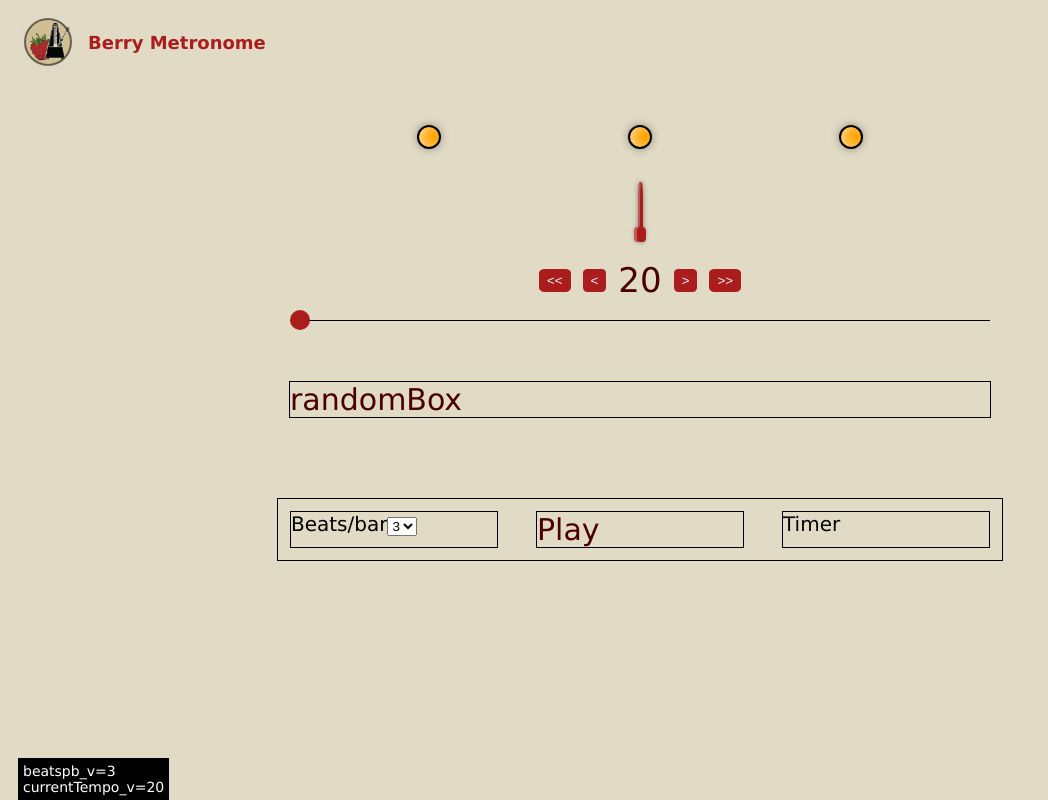
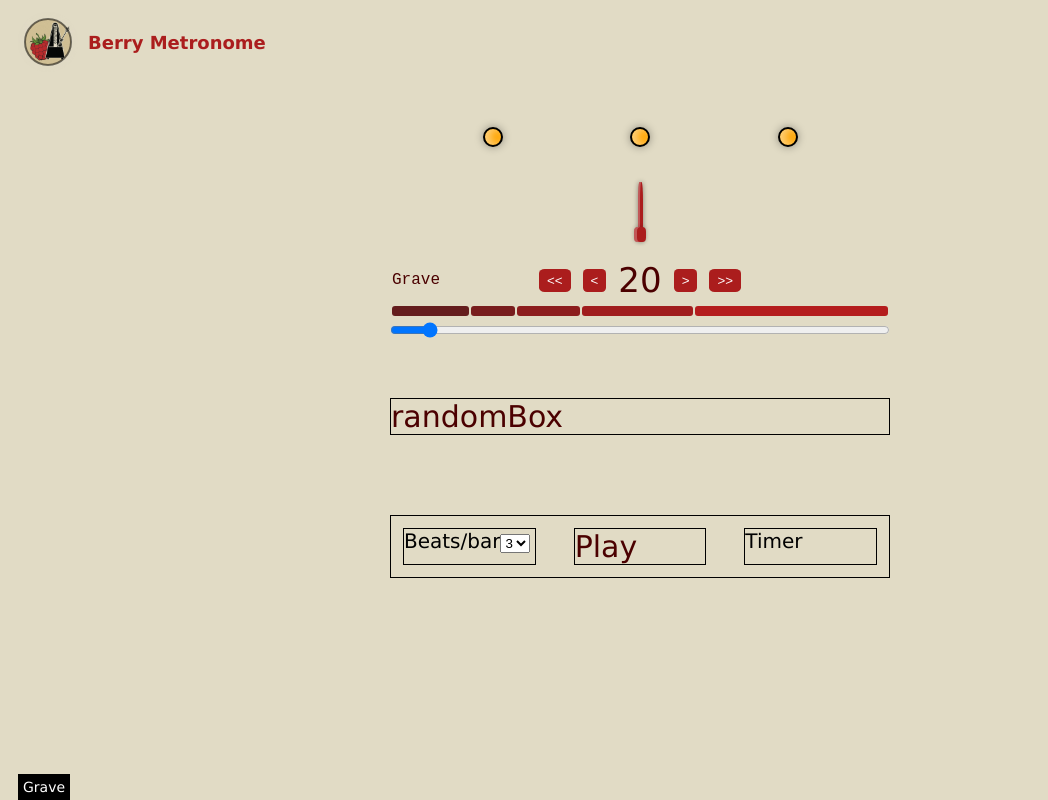
Before and after one commit to kaifussain/Berry-Metronome, a React (Vite) app: page / in a window 1280 px wide. Shown: the whole page, without its empty margins (0-1048 px from the left). Built offline with nearby package versions, Linux system fonts and the light colour scheme.

Commit message:
built the tempo slider UI

```diff
--- a/src/App.css
+++ b/src/App.css
@@ -6,6 +6,9 @@
   position:fixed;
   bottom:0;
   padding:5px;
+}
+*{
+  box-sizing: border-box;
 }
 body{
   font-family: 'Lucida Sans', 'Lucida Sans Regular', 'Lucida Grande', 'Lucida Sans Unicode', Geneva, Verdana, sans-serif;
@@ -39,7 +42,7 @@ header{
   align-items: center;
   gap:10px;
   height: 50px;
-  max-width: 800px;
+  max-width: 550px;
   margin:auto;
   margin-top:40px;
 }
@@ -105,38 +108,64 @@ header{
   cursor: default;
   font-size: 34px;
 }
-#tempoSlider{
-  height: 1px;
-  margin:auto;
-  max-width:700px;
-  background-color: black;
-  margin-top: 20px;
-  position:relative;
-}
-#tempoSliderPointer{
-  width:20px;
-  height:20px;
-  background-color: var(--berry-color);
-  border-radius: 50%;
-  position:absolute;
-  top:-10px;
-  transition: 0.2s;
-  cursor: pointer;
-}
-#tempoSliderPointer:hover{
-  filter:brightness(1.15);
-}
-#tempoSliderPointer:active{
-  transform: scale(1.1);
+#currentTempoName{
+  font-size:16px;
+  font-family: monospace;
+  position: absolute;
+  top:-33px;
 }
 
-
+#tempoRangeBox{
+  position: relative;
+  padding:2px;
+  margin:4px auto 4px auto;
+  max-width: 500px;
+  display: flex;
+  gap:2px;
+}
+.eachTempoRange{
+  height:10px;
+  background-color: black;
+  border-radius: 3px;
+  cursor: pointer;
+  transition: .1s;
+}
+.eachTempoRange:active{
+  transform: scaleY(1.2);
+}
+.verySlow{
+  background-color: rgb(100, 29,29);
+  width:16%;
+}
+.slow{
+  background-color: rgb(120, 29,29);
+  width:9%;
+}
+.moderate{
+  width:13%;
+  background-color: rgb(140, 29, 29);
+}
+.fast{
+  width:23%;
+  background-color: rgb(160, 29, 29);
+}
+.veryFast{
+  width:40%;
+  background-color: rgb(180, 29, 29);
+}
+#tempRInp{
+  display:block;
+  margin: auto;
+  width:100%;
+  max-width: 500px;
+  outline:none;
+}
 
 
 #randomBox{
   border:1px solid black;
   margin-top: 60px;
-  max-width: 700px;
+  max-width: 500px;
   margin-left: auto;
   margin-right:auto;
 }
@@ -146,7 +175,7 @@ header{
 #playCtrlBox{
   border:1px solid black;
   margin-top: 80px;
-  max-width: 700px;
+  max-width: 500px;
   margin-left: auto;
   margin-right: auto;
   display:grid;
--- a/src/App.jsx
+++ b/src/App.jsx
@@ -1,21 +1,45 @@
-import { useState } from "react";
+import {useState, useEffect } from "react";
 import "./App.css";
 import MetronomeSoundBtn from "./components/MetronomeSoundBtn";
 function App() {
   const [beatspb_v, setBeatpb_v] = useState(3)
   const [currentTempo_v, setCurrentTempo_v] = useState(20)
+  const [currentTempoName_v, setCurrentTempoName_v] = useState("Larghissimo")
 
   function handleBeatsPbar_f(e){
     setBeatpb_v(parseInt(e.target.value, 10))
   }
 
+  useEffect(() => {
+    function updateTempoName_f() {
+      if (currentTempo_v < 20) setCurrentTempoName_v("Larghissimo");
+      else if(currentTempo_v<40) setCurrentTempoName_v("Grave");
+      else if(currentTempo_v>=40 && currentTempo_v<=60) setCurrentTempoName_v("Lento/Largo");
+      else if(currentTempo_v>60 && currentTempo_v<66) setCurrentTempoName_v("");
+      else if(currentTempo_v>=66 && currentTempo_v<=76) setCurrentTempoName_v("Adagio");
+      else if(currentTempo_v>76 && currentTempo_v<=80) setCurrentTempoName_v("Adagietto");
+      else if(currentTempo_v>80 && currentTempo_v<=108) setCurrentTempoName_v("Andante");
+      else if(currentTempo_v>108 && currentTempo_v<=120) setCurrentTempoName_v("Moderato");
+      else if(currentTempo_v>120 && currentTempo_v<=168) setCurrentTempoName_v("Allegro");
+      else if(currentTempo_v>168 && currentTempo_v<=176) setCurrentTempoName_v("Vivace");
+      else if(currentTempo_v>176 && currentTempo_v<=200) setCurrentTempoName_v("Presto");
+      else if(currentTempo_v>200) setCurrentTempoName_v("Prestissimo")
+    }
+
+    updateTempoName_f();
+  }, [currentTempo_v]);
 
   return (
     <>
       <div id="forTestingOnly">
-        beatspb_v={beatspb_v} <br/>
-        currentTempo_v={currentTempo_v}
+        {/* beatspb_v={beatspb_v} <br/> */}
+        {/* currentTempo_v={currentTempo_v} <br/> */}
+        {/* {tempoSP_ref.} */}
+        {currentTempoName_v}
+
       </div>
+
+
       <header>
         <img src="../public/BerryMetronomeLogo.jpeg" id="logo"></img>
         Berry Metronome
@@ -43,9 +67,22 @@ function App() {
       </div>
 
 
-      <div id="tempoSlider">
-        <div id="tempoSliderPointer" draggable={true}></div>
-      </div>
+     <div id="tempoSliderBox">
+        <div id="tempoRangeBox">
+        <div id="currentTempoName">{currentTempoName_v}</div>
+          <div className="eachTempoRange verySlow"
+          onClick={()=>setCurrentTempo_v(30)}></div>
+          <div className="eachTempoRange slow"
+          onClick={()=>setCurrentTempo_v(60)}></div>
+          <div className="eachTempoRange moderate"
+          onClick={()=>setCurrentTempo_v(100)}></div>
+          <div className="eachTempoRange fast"
+          onClick={()=>setCurrentTempo_v(160)}></div>
+          <div className="eachTempoRange veryFast"
+          onClick={()=>setCurrentTempo_v(200)}></div>
+        </div>
+        <input id="tempRInp" type="range" min={0} max={300} value={currentTempo_v} onChange={e=>setCurrentTempo_v(e.target.value)}></input>
+     </div>
 
 
       <div id="randomBox">
```
